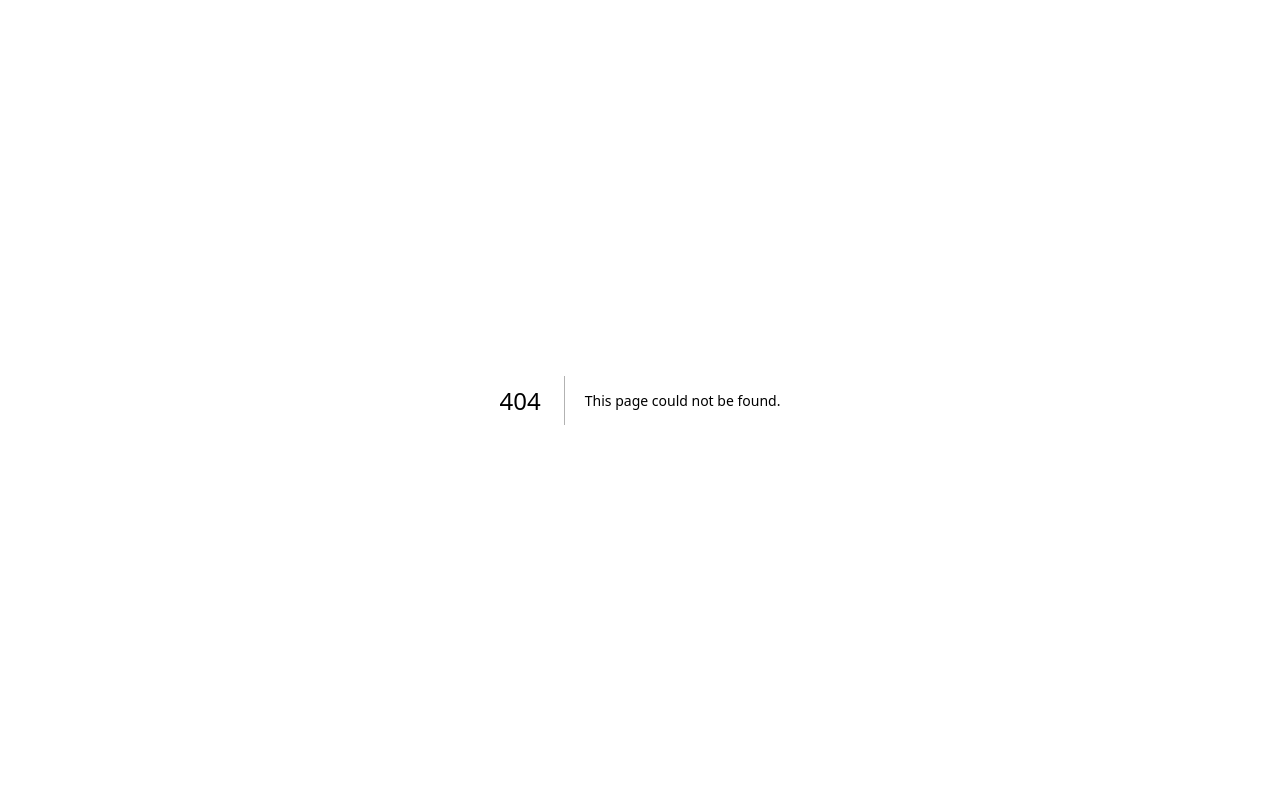
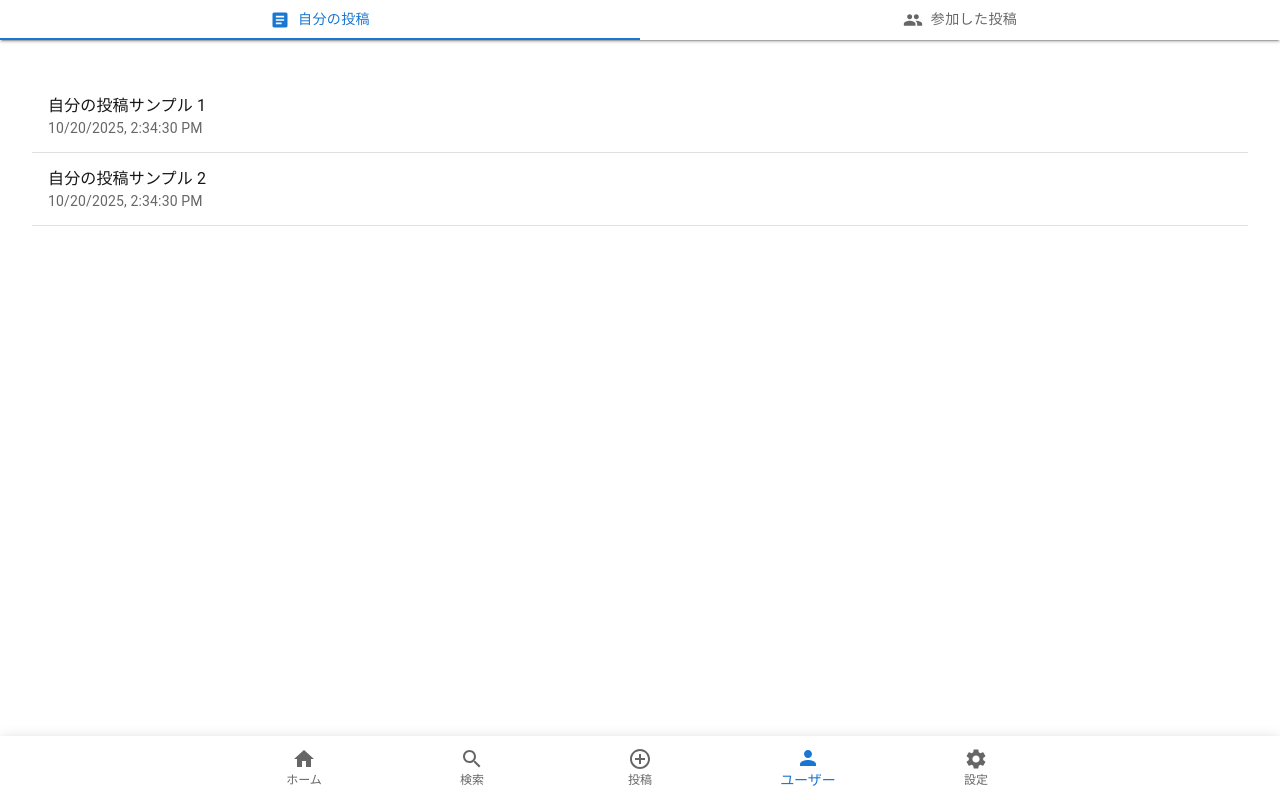
Before and after one commit to project-AI39/ict-solutions-project, a Next.js app in the folder web/: page /user in a window 1280 px wide. Before the commit this address had no page. Built offline with nearby package versions, Linux system fonts and the light colour scheme.

Commit message:
✨ feat: ユーザーページを追加し、投稿のタブ表示機能を実装

```diff
--- a/web/src/app/page.tsx
+++ b/web/src/app/page.tsx
@@ -6,6 +6,7 @@ import dynamic from "next/dynamic";
 import Box from "@mui/material/Box";
 import BottomNavigation from "@mui/material/BottomNavigation";
 import BottomNavigationAction from "@mui/material/BottomNavigationAction";
+import Link from "next/link";
 import Paper from "@mui/material/Paper";
 
 import AddCircleOutlineIcon from "@mui/icons-material/AddCircleOutline";
@@ -52,11 +53,11 @@ export default function Home() {
             }}
             sx={{ height: navHeight }}
           >
-            <BottomNavigationAction label="ホーム" icon={<HomeIcon />} />
-            <BottomNavigationAction label="検索" icon={<SearchIcon />} />
-            <BottomNavigationAction label="投稿" icon={<AddCircleOutlineIcon />} />
-            <BottomNavigationAction label="ユーザー" icon={<PersonIcon />} />
-            <BottomNavigationAction label="設定" icon={<SettingsIcon />} />
+            <BottomNavigationAction component={Link} href="/" label="ホーム" icon={<HomeIcon />} />
+            <BottomNavigationAction component={Link} href="/search" label="検索" icon={<SearchIcon />} />
+            <BottomNavigationAction component={Link} href="/post" label="投稿" icon={<AddCircleOutlineIcon />} />
+            <BottomNavigationAction component={Link} href="/user" label="ユーザー" icon={<PersonIcon />} />
+            <BottomNavigationAction component={Link} href="/settings" label="設定" icon={<SettingsIcon />} />
           </BottomNavigation>
         </Paper>
       </Box>
--- /dev/null
+++ b/web/src/app/user/page.tsx
@@ -0,0 +1,123 @@
+"use client";
+
+import { useState, useEffect } from "react";
+import Box from "@mui/material/Box";
+import Tabs from "@mui/material/Tabs";
+import Tab from "@mui/material/Tab";
+import ArticleIcon from '@mui/icons-material/Article';
+import GroupIcon from '@mui/icons-material/Group';
+import Paper from "@mui/material/Paper";
+import List from "@mui/material/List";
+import ListItem from "@mui/material/ListItem";
+import ListItemText from "@mui/material/ListItemText";
+import Typography from "@mui/material/Typography";
+import BottomNavigation from "@mui/material/BottomNavigation";
+import BottomNavigationAction from "@mui/material/BottomNavigationAction";
+import Link from "next/link";
+import AddCircleOutlineIcon from "@mui/icons-material/AddCircleOutline";
+import HomeIcon from "@mui/icons-material/Home";
+import PersonIcon from "@mui/icons-material/Person";
+import SearchIcon from "@mui/icons-material/Search";
+import SettingsIcon from "@mui/icons-material/Settings";
+
+const navHeight = 64;
+
+function TabPanel({ children, value, index }: { children?: React.ReactNode; value: number; index: number }) {
+    return (
+        <div role="tabpanel" hidden={value !== index} aria-labelledby={`user-tab-${index}`}>
+            {value === index && <Box sx={{ p: 2 }}>{children}</Box>}
+        </div>
+    );
+}
+
+export default function UserPage() {
+    const [tab, setTab] = useState(0);
+    const [myPosts, setMyPosts] = useState<Array<{ id: string; title: string; createdAt: string }>>([]);
+    const [joinedPosts, setJoinedPosts] = useState<Array<{ id: string; title: string; createdAt: string }>>([]);
+    const [navValue, setNavValue] = useState(3); // index of ユーザー in bottom nav
+
+    useEffect(() => {
+        // プレースホルダー: 実装時に API を呼び出してください
+        setMyPosts([
+            { id: "1", title: "自分の投稿サンプル 1", createdAt: new Date().toISOString() },
+            { id: "2", title: "自分の投稿サンプル 2", createdAt: new Date().toISOString() },
+        ]);
+        setJoinedPosts([
+            { id: "a", title: "参加した投稿サンプル A", createdAt: new Date().toISOString() },
+        ]);
+    }, []);
+
+    return (
+        <Box sx={{ width: "100%", height: "100vh", position: "relative", overflow: "hidden" }}>
+            <Box sx={{ position: "absolute", top: 0, left: 0, right: 0, height: `calc(100vh - ${navHeight}px)`, overflow: "auto" }}>
+                <Paper square elevation={2} sx={{ position: "sticky", top: 0, zIndex: 1000 }}>
+                    <Tabs
+                        value={tab}
+                        onChange={(e, v) => setTab(v)}
+                        aria-label="user-tabs"
+                        variant="fullWidth"
+                        sx={{ minHeight: 40 }}
+                    >
+                        <Tab
+                            label="自分の投稿"
+                            id="user-tab-0"
+                            icon={<ArticleIcon fontSize="small" />}
+                            iconPosition="start"
+                            sx={{ textTransform: "none", minHeight: 40, px: 1 }}
+                        />
+                        <Tab
+                            label="参加した投稿"
+                            id="user-tab-1"
+                            icon={<GroupIcon fontSize="small" />}
+                            iconPosition="start"
+                            sx={{ textTransform: "none", minHeight: 40, px: 1 }}
+                        />
+                    </Tabs>
+                </Paper>
+
+                <Box sx={{ p: 2 }}>
+                    <TabPanel value={tab} index={0}>
+                        {myPosts.length === 0 ? (
+                            <Typography>投稿がありません</Typography>
+                        ) : (
+                            <List>
+                                {myPosts.map((p) => (
+                                    <ListItem key={p.id} divider>
+                                        <ListItemText primary={p.title} secondary={new Date(p.createdAt).toLocaleString()} />
+                                    </ListItem>
+                                ))}
+                            </List>
+                        )}
+                    </TabPanel>
+
+                    <TabPanel value={tab} index={1}>
+                        {joinedPosts.length === 0 ? (
+                            <Typography>参加した投稿がありません</Typography>
+                        ) : (
+                            <List>
+                                {joinedPosts.map((p) => (
+                                    <ListItem key={p.id} divider>
+                                        <ListItemText primary={p.title} secondary={new Date(p.createdAt).toLocaleString()} />
+                                    </ListItem>
+                                ))}
+                            </List>
+                        )}
+                    </TabPanel>
+                </Box>
+            </Box>
+
+            {/* Bottom navigation copied from Home for consistent UI */}
+            <Box sx={{ position: "absolute", left: 0, right: 0, bottom: 0 }}>
+                <Paper elevation={8} sx={{ position: "relative", zIndex: 1200 }}>
+                    <BottomNavigation showLabels value={navValue} onChange={(e, v) => setNavValue(v)} sx={{ height: navHeight }}>
+                        <BottomNavigationAction component={Link} href="/" label="ホーム" icon={<HomeIcon />} />
+                        <BottomNavigationAction component={Link} href="/search" label="検索" icon={<SearchIcon />} />
+                        <BottomNavigationAction component={Link} href="/post" label="投稿" icon={<AddCircleOutlineIcon />} />
+                        <BottomNavigationAction component={Link} href="/user" label="ユーザー" icon={<PersonIcon />} />
+                        <BottomNavigationAction component={Link} href="/settings" label="設定" icon={<SettingsIcon />} />
+                    </BottomNavigation>
+                </Paper>
+            </Box>
+        </Box>
+    );
+}
```
